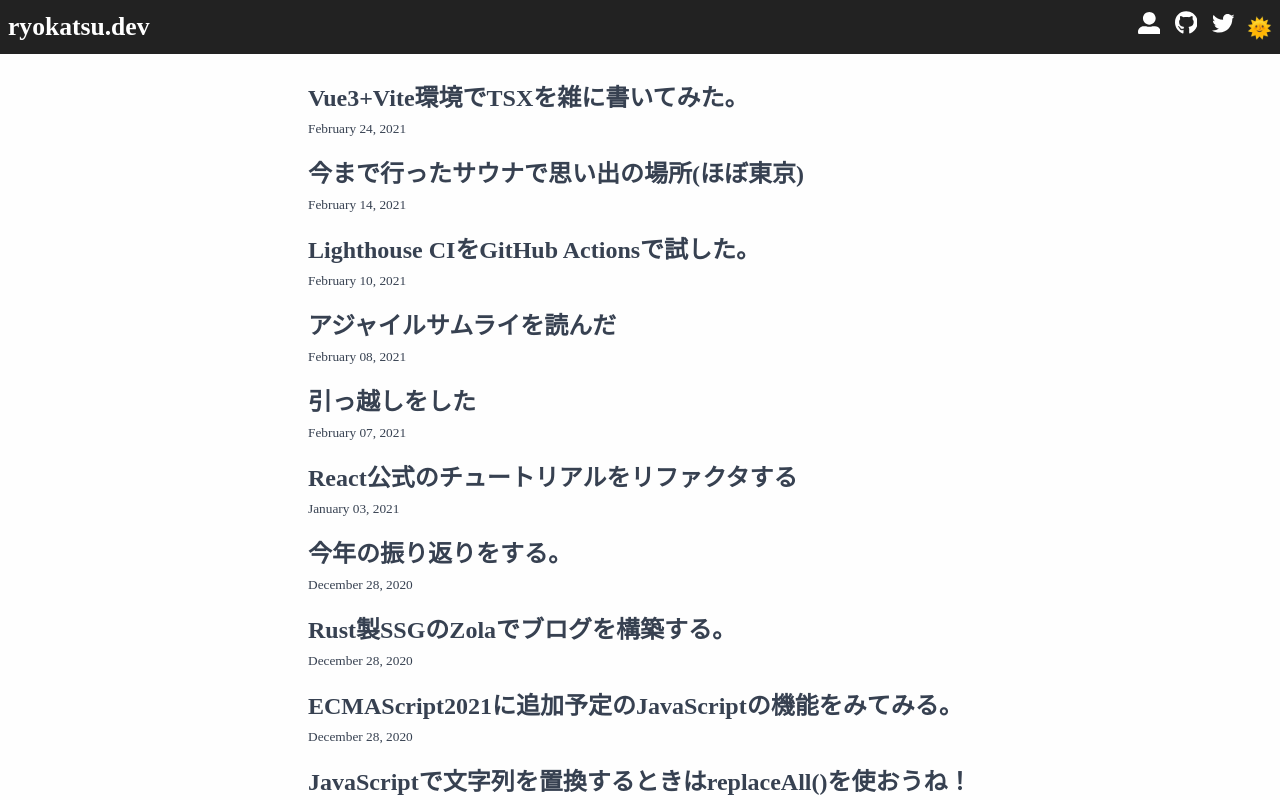
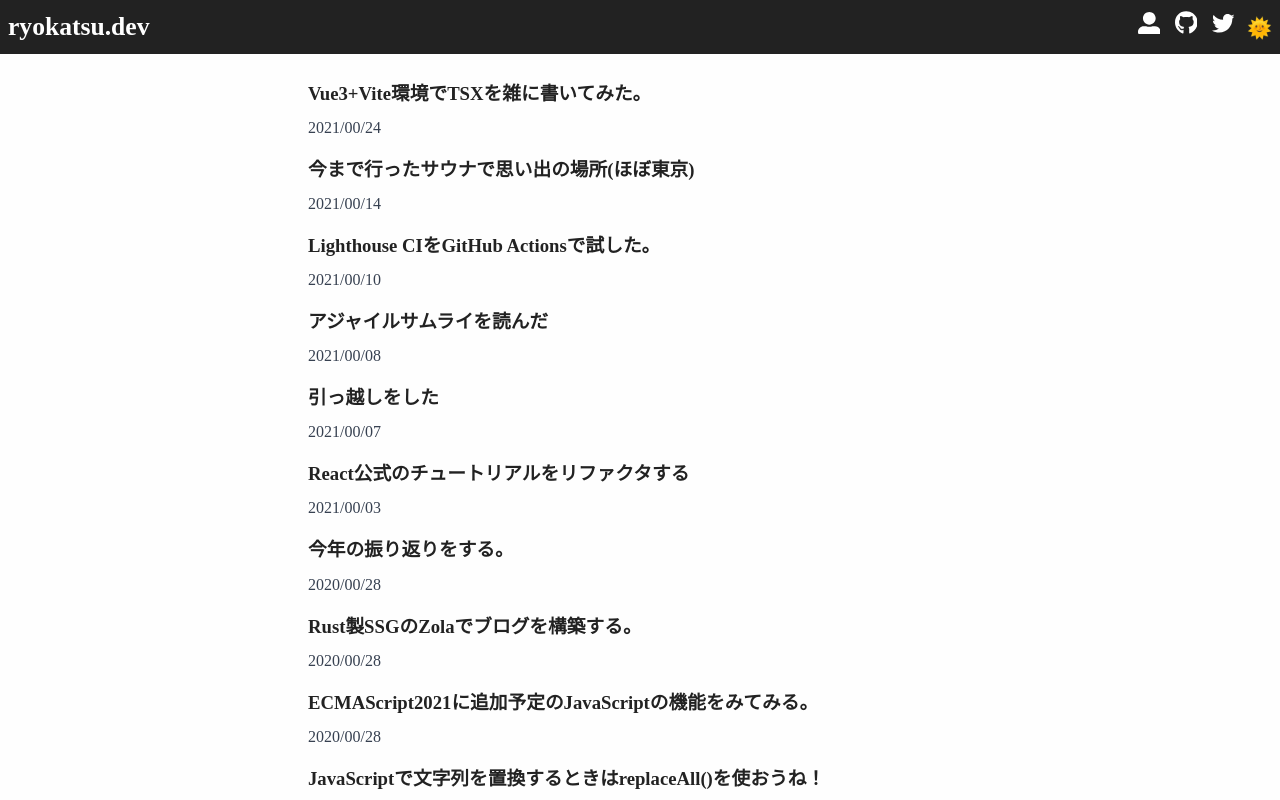
Before and after one commit to ryokatsuse/ryokatsuse_web, a Next.js app: page / in a window 1280 px wide. Shown: the top 800 px of the page. Built offline with nearby package versions, Linux system fonts and the light colour scheme.

Commit message:
feat:BlogItemコンポーネントを移植

```diff
--- a/src/components/BlogItem/index.tsx
+++ b/src/components/BlogItem/index.tsx
@@ -1,9 +1,8 @@
 import React from "react"
-import { graphql, Link } from "gatsby"
-
 import styled from "styled-components"
-import { MarkdownRemark } from "../../types/blog-post"
-import { Tags } from "../Tags"
+import { MarkdownRemark } from "../../../types/blog-post"
+import Link from "next/link"
+// import { Tags } from "../Tags"
 
 export type BlogItemData = Pick<
   MarkdownRemark<"title" | "date"| "tags">,
@@ -12,34 +11,40 @@ export type BlogItemData = Pick<
 
 type Props = {
   className?: string
-} & BlogItemData
+  frontmatter: string
+  slug: string
+}
 
 const FCBlogItem: React.FC<Props> = ({
   className,
-  fields,
+  slug,
   frontmatter
 }) => {
-  const title = frontmatter.title || fields.slug
+  const title = frontmatter.title || slug
+  console.table({slug})
   return (
     frontmatter.date ? (
       <article className={`${className}`}>
       <header>
         <h3>
-          <Link
-            className={`${className}__link`}
-            to={fields.slug}>{title}</Link>
+          <Link href={slug}>
+            <a
+              href=""
+              className={`${className}__link`}
+              >{title}</a>
+          </Link>
         </h3>
         <div className={`${className}__item`}>
           <div className={`${className}__date`}>
             {frontmatter.date}
           </div>
-          <div>
+          {/* <div>
             {frontmatter.tags ? (
                 <small>
                   <Tags tags={frontmatter.tags} />
                 </small>
               ) : null}
-          </div>
+          </div> */}
         </div>
       </header>
     </article>
@@ -62,16 +67,3 @@ export const BlogItem = styled(FCBlogItem)`
     margin-right: 20px;
   }
 `
-
-export const query = graphql`
-  fragment BlogIncludeData on MarkdownRemark {
-    fields {
-      slug
-    }
-    frontmatter {
-      date
-      title
-      tags
-    }
-  }
-`
--- a/src/lib/blog.ts
+++ b/src/lib/blog.ts
@@ -10,7 +10,7 @@ export function getPostBySlug(slug) {
   const fullPath = join(postsDirectory, `${realSlug}.md`)
   const fileContents = fs.readFileSync(fullPath, "utf8")
   const { data, content } = matter(fileContents)
-  const date = format(parseISO(data.date), "MMMM dd, yyyy")
+  const date = format(parseISO(data.date), "yyyy/mm/dd")
 
   return { slug: realSlug, frontmatter: { ...data, date }, content }
 }
--- a/src/pages/index.tsx
+++ b/src/pages/index.tsx
@@ -1,7 +1,6 @@
 import React from "react"
-import Link from "next/link"
-
 import { Layout } from "../components/layout"
+import { BlogItem } from "../components/BlogItem";
 import SEO from "../components/seo"
 import { getAllPosts } from "../lib/blog"
 
@@ -19,7 +18,7 @@ const BlogIndex = ({ posts }) => {
   if (posts.length === 0) {
     return (
       <Layout>
-        <SEO title="All posts" />
+        <SEO title="ryokatsu.dev" />
         <Bio />
         <p>No blog posts found. Add markdown posts to "content/blog".</p>
       </Layout>
@@ -28,32 +27,9 @@ const BlogIndex = ({ posts }) => {
 
   return (
     <Layout>
-      <SEO title="All posts" />
+      <SEO title="ryokatsu.dev" />
       {posts.map(post => {
-        const title = post.frontmatter.title || post.slug
-        return (
-          <article
-            key={post.slug}
-            className="post-list-item"
-          >
-            <header>
-              <h2>
-                <Link href={post.slug}>
-                  <span>{title}</span>
-                </Link>
-              </h2>
-              <small>{post.frontmatter.date}</small>
-            </header>
-            <section>
-              <p
-                dangerouslySetInnerHTML={{
-                  __html: post.frontmatter.description || post.excerpt,
-                }}
-                itemProp="description"
-              />
-            </section>
-          </article>
-        )
+        return <BlogItem key={post.slug} {...post} />
       })}
     </Layout>
   )
```
